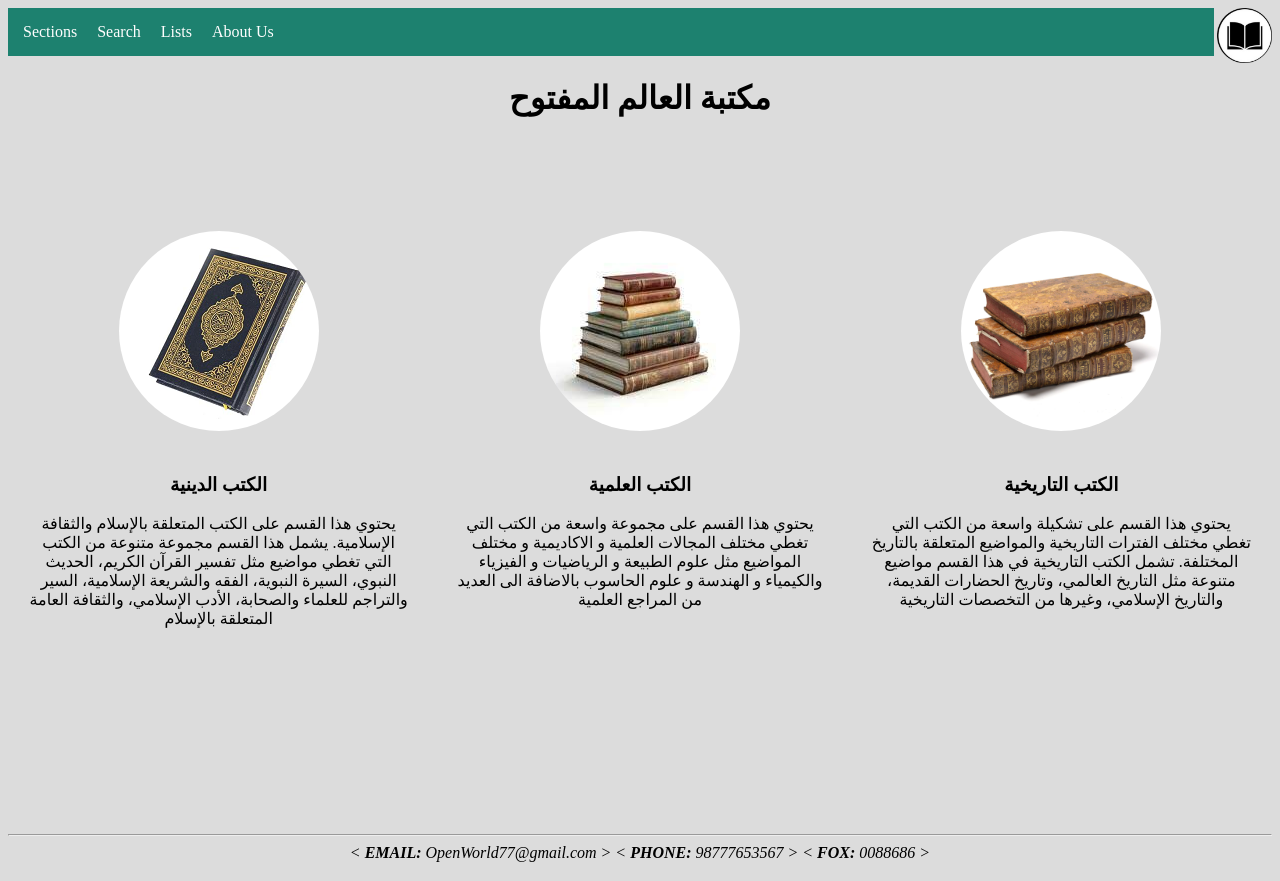
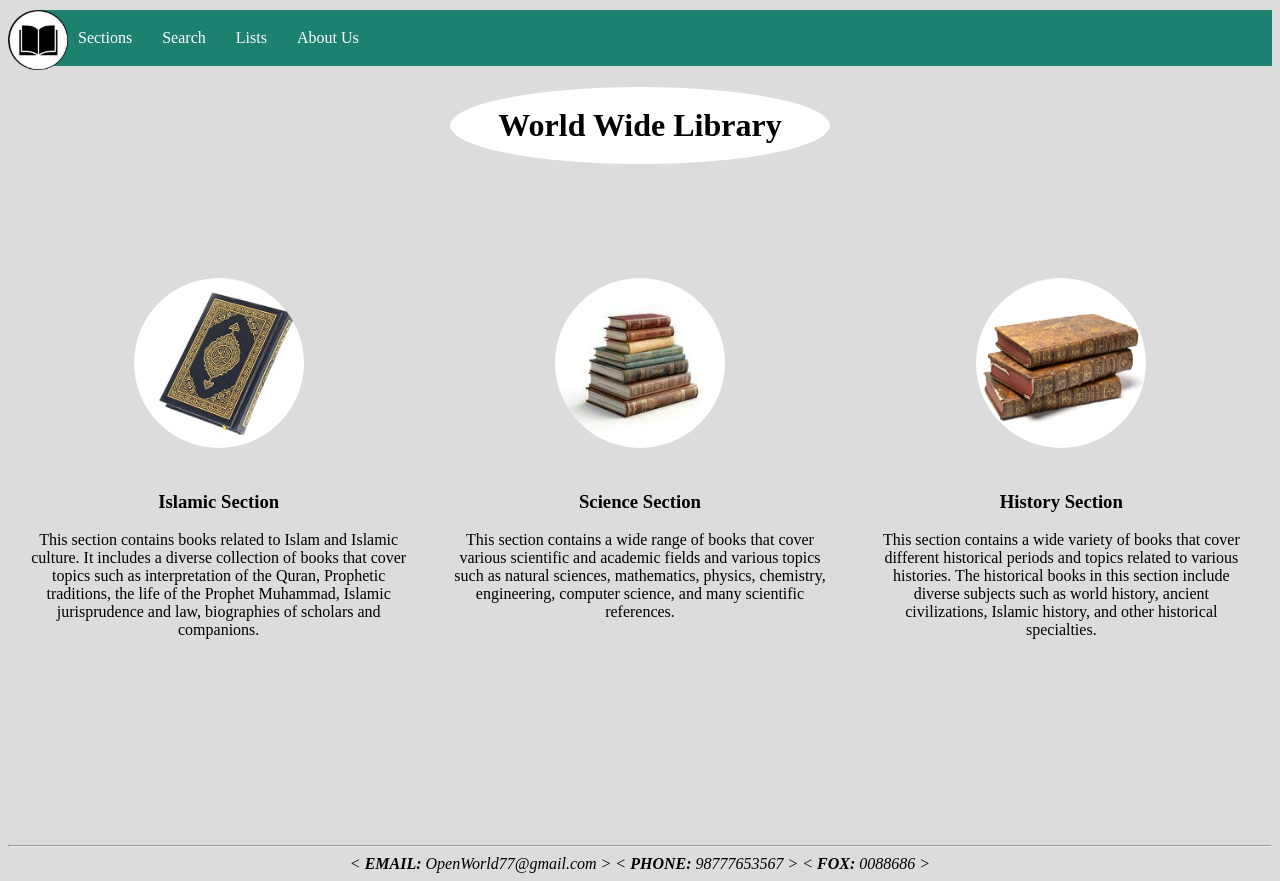
Before and after one commit to YOUSEF-ALSAYAGHI/Project, a plain HTML site: page index.html in a window 1280 px wide. Drawn offline with Linux system fonts and the light colour scheme.

Commit message:
modified the first page and added the second page

```diff
--- a/index.html
+++ b/index.html
@@ -1,17 +1,18 @@
 <!DOCTYPE html>
-<html lang="ar">
+<html lang="en">
 <head>
     <meta charset="UTF-8">
     <meta name="viewport" content="width=device-width, initial-scale=1.0">
     <link rel="stylesheet" href="style.css">
-    <title>مكتبة العالم المفتوح</title>
+    <link rel="short icon" href="img/PicsArt_09-11-04.16.07.png">
+    <title>World Wide Library</title>
 </head>
 
 <body>
 
 
   <!-- website logo-->
-  <img src="img/PicsArt_09-11-04.16.07.png" width="55px" align="right">
+  <img src="img/PicsArt_09-11-04.16.07.png" width="60px" align="left" >
 
     <!-- tape -->
     <div class="static-tape">
@@ -24,31 +25,41 @@
     </div>
 
     <!--title-->
-    <h1 class="title">مكتبة العالم المفتوح</h1>
+    <h1 class="title">World Wide Library</h1>
     <br><br><br><br>
 
     <!--section1 contain img, title and description-->
 <div class="container">
   <div class="section">
     <img src="img/51mbU7bXjwL._SS400_.jpg" alt="Image 1"">
-    <h3>الكتب الدينية</h3>
-    <p> يحتوي هذا القسم على الكتب المتعلقة بالإسلام والثقافة الإسلامية. يشمل هذا القسم مجموعة متنوعة من الكتب التي تغطي مواضيع مثل تفسير القرآن الكريم، الحديث النبوي، السيرة النبوية، الفقه والشريعة الإسلامية، السير والتراجم للعلماء والصحابة، الأدب الإسلامي، والثقافة العامة المتعلقة بالإسلام</p>
+    <h3>Islamic Section</h3>
+    <p>
+       This section contains books related to Islam and Islamic culture. It includes a diverse collection of
+      books that cover topics such as interpretation of the Quran, Prophetic traditions, the life of the Prophet
+      Muhammad, Islamic jurisprudence and law, biographies of scholars and companions.
+    </p>
 </div>
 
   <!--section3 contain img, title and description-->
   <div class="section">
     <img src="img/images.jfif" alt="Image 2" >
-    <h3>الكتب العلمية</h3>
-    <p>يحتوي هذا القسم على مجموعة واسعة من الكتب التي تغطي مختلف المجالات العلمية و الاكاديمية و مختلف المواضيع مثل علوم الطبيعة و الرياضيات و الفيزياء  والكيمياء و الهندسة و علوم الحاسوب بالاضافة الى العديد من المراجع العلمية </p>
+    <h3>Science Section</h3>
+    <p>
+      This section contains a wide range of books that cover various scientific and academic fields and
+      various topics such as natural sciences, mathematics, physics, chemistry, engineering, computer science,
+      and many scientific references.
+    </p>
   </div>
 
   <!--section3 contain img, title and description-->
   <div class="section">
     <img src="img/ec5367e2c4efd01c8184f4263ec6c7a4.webp" alt="Image 3">
-    <h3>الكتب التاريخية</h3>
-    <p>يحتوي هذا القسم على تشكيلة واسعة من الكتب التي تغطي مختلف الفترات التاريخية والمواضيع المتعلقة بالتاريخ المختلفة.
-
-        تشمل الكتب التاريخية في هذا القسم مواضيع متنوعة مثل التاريخ العالمي، وتاريخ الحضارات القديمة، والتاريخ الإسلامي، وغيرها من التخصصات التاريخية</p>
+    <h3> History Section </h3>
+    <p>
+      This section contains a wide variety of books that cover different historical periods and topics
+      related to various histories. The historical books in this section include diverse subjects such as
+      world history, ancient civilizations, Islamic history, and other historical specialties.
+    </p>
   </div>
 </div>
 <br> <br> <br> <br> <br><br><br><br><br>
--- a/style.css
+++ b/style.css
@@ -2,20 +2,19 @@ body
 {
   background-color: gainsboro;
 }
-
-
-
 .static-tape
 {
   background-color: #1d816f;
-  padding: 15px;
-  width:93%;
+  padding: 19px;
+  margin-left:30px;
+  margin-top:10px;
+
 }
 
 .static-tape ul
  {
   list-style-type: none;
-  margin: 0;
+  margin:0;
   padding: 0;
   display: flex;
   justify-content: left;
@@ -30,11 +29,20 @@ body
  {
   text-decoration: none;
   color: #fffefe;
+  margin-left:10px;
+  margin-right:0;
+  margin-top:0;
+  margin-bottom:0;
 }
 .title
 {
+  background-color:white;
   text-align:center;
-  font-family:'Gill Sans', 'Gill Sans MT', Calibri, 'Trebuchet MS', sans-serif;
+  font-family:serif;
+  margin-left:35%;
+  margin-right:35%;
+  border-radius:50%;
+  padding:20px;
 }
 .container
  {
@@ -50,8 +58,8 @@ body
 
   .section img
   {
-    width: 200px;
-    height: 200px;
+    width: 170px;
+    height: 170px;
     object-fit: cover;
     border-radius: 50%;
     margin-bottom: 20px;
--- /dev/null
+++ b/الصفحة الثانية/style.css
@@ -0,0 +1,39 @@
+body
+{
+    background-color: gainsboro;
+}
+
+
+legend
+{
+    font-size:20px;
+}
+h3
+{
+    display:inline;
+}
+
+#form-container
+ {
+    display: none;
+  }
+
+  #form-container.show
+  {
+    display: block;
+  }
+  .text
+  {
+    font-family:serif;
+    font-size: 16px;
+  }
+  p
+  {
+    font-size:25;
+    color:rgb(223, 22, 22);
+  }
+  .container
+  {
+    background-color: white;
+    width: 22%;
+  }
```
Also changed, not shown: الصفحة الثانية/index.html (added, +83 -0 lines), الصفحة الثانية/img/PicsArt_09-11-04.16.07.png (added).
